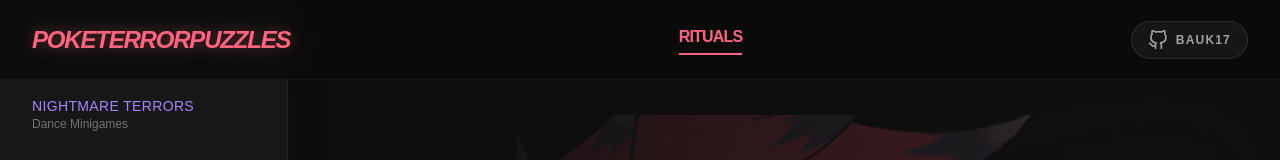
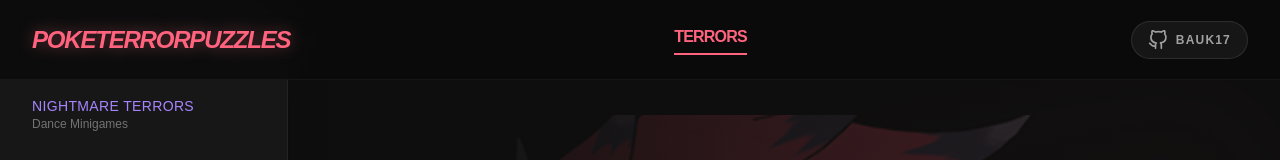
Before and after one commit to bauk17/nightmare-terrors-puzzles, a Next.js app: page / in a window 1280 px wide. Shown: the top 160 px of the page. Built offline with nearby package versions, Linux system fonts and the light colour scheme.

Commit message:
Rename "Rituals" to "Terrors" in navigation

```diff
--- a/app/page.tsx
+++ b/app/page.tsx
@@ -72,7 +72,7 @@ export default function HomePage() {
           PokeTerrorPuzzles
         </div>
         <div className="hidden md:flex items-center space-x-8">
-          <NavLink label="Rituals" active />
+          <NavLink label="Terrors" active />
         </div>
         <div className="flex items-center gap-4">
            {/* Versão alternativa do botão no Topo caso prefira */}
```
